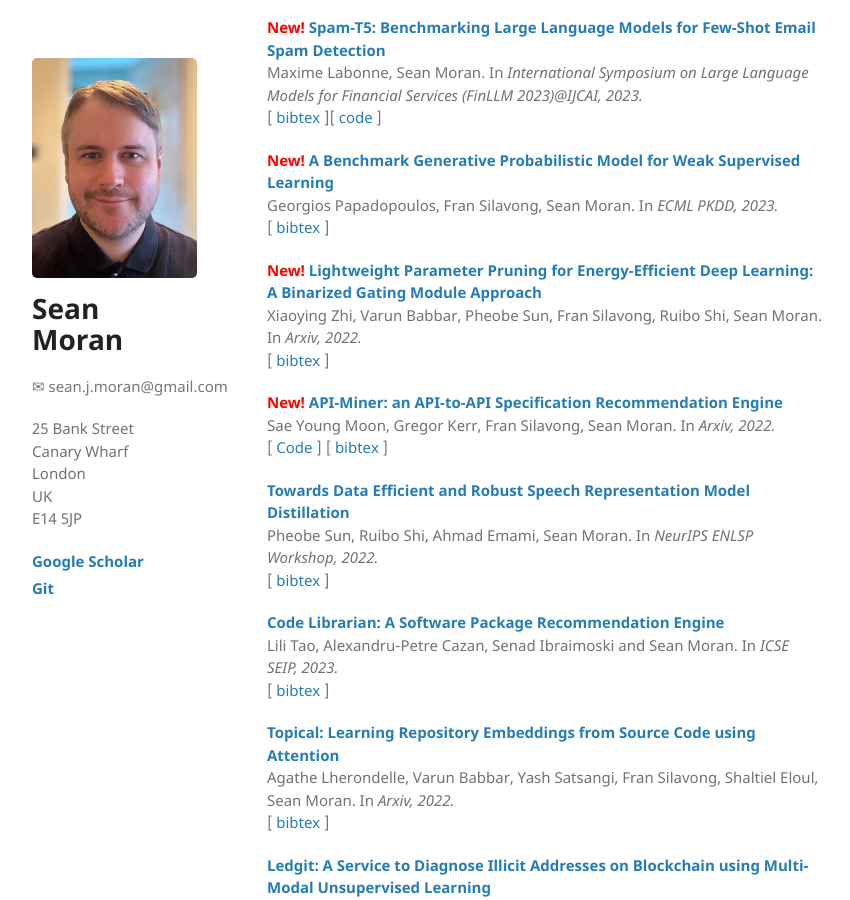
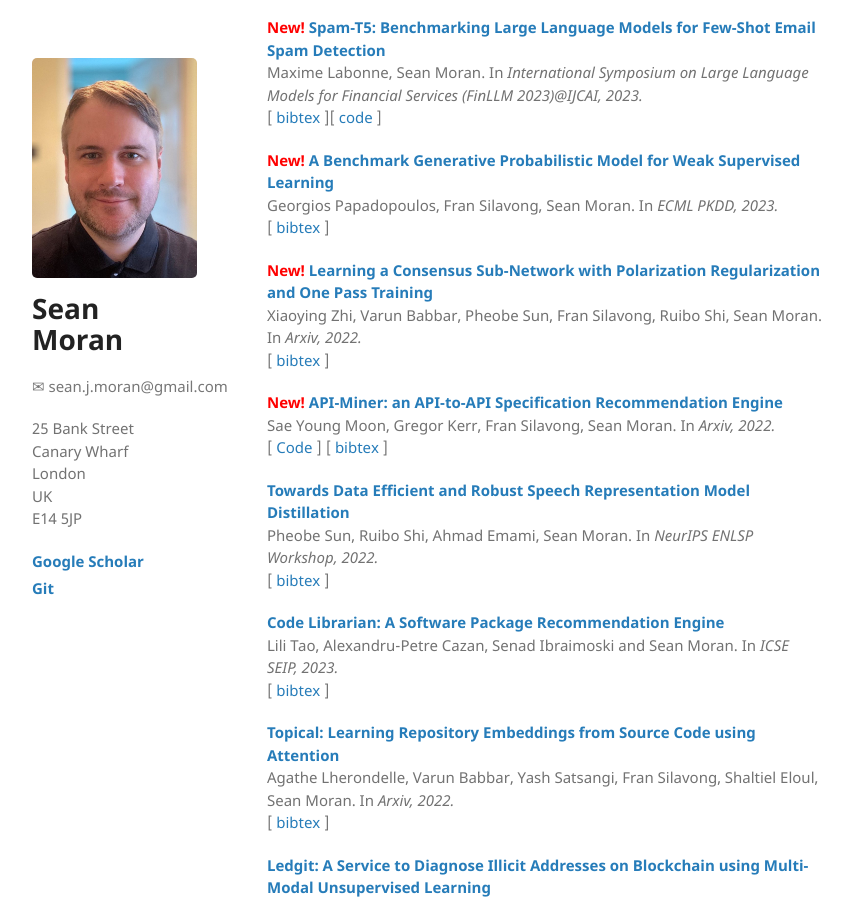
Before and after one commit to sjmoran/sjmoran.github.io, a Jekyll site: the page built from index.html, in a window 1280 px wide and 900 px high, scrolled down 1510 px. Shown: the whole window, without its empty margins (26-876 px from the left). Built offline with Jekyll 4.4.1, drawn with Linux system fonts in a browser that asks for light colours.

Commit message:
Update index.html

```diff
--- a/index.html
+++ b/index.html
@@ -76,7 +76,7 @@ Large Language Models for Financial Services (FinLLM 2023)@IJCAI, 2023.</em><br
 A Benchmark Generative Probabilistic Model for Weak Supervised Learning</a></strong><br />Georgios Papadopoulos, Fran Silavong, Sean Moran. In <em>ECML PKDD, 2023.</em><br />
 [ <a target="_blank" href="">bibtex</a> ] </p>
 
-<p><strong><span style='color:red'>New! </span><a target="_blank" href="https://arxiv.org/abs/2302.10798">Lightweight Parameter Pruning for Energy-Efficient Deep Learning: A Binarized Gating Module Approach</a></strong><br />Xiaoying Zhi, Varun Babbar, Pheobe Sun, Fran Silavong, Ruibo Shi, Sean Moran. In <em>Arxiv, 2022.</em><br />
+<p><strong><span style='color:red'>New! </span><a target="_blank" href="https://arxiv.org/abs/2302.10798">Learning a Consensus Sub-Network with Polarization Regularization and One Pass Training</a></strong><br />Xiaoying Zhi, Varun Babbar, Pheobe Sun, Fran Silavong, Ruibo Shi, Sean Moran. In <em>Arxiv, 2022.</em><br />
 [ <a target="_blank" href="">bibtex</a> ] </p>
 
 <p><strong><span style='color:red'>New! </span><a target="_blank" href="https://arxiv.org/abs/2212.07253">API-Miner: an API-to-API Specification Recommendation Engine
```
